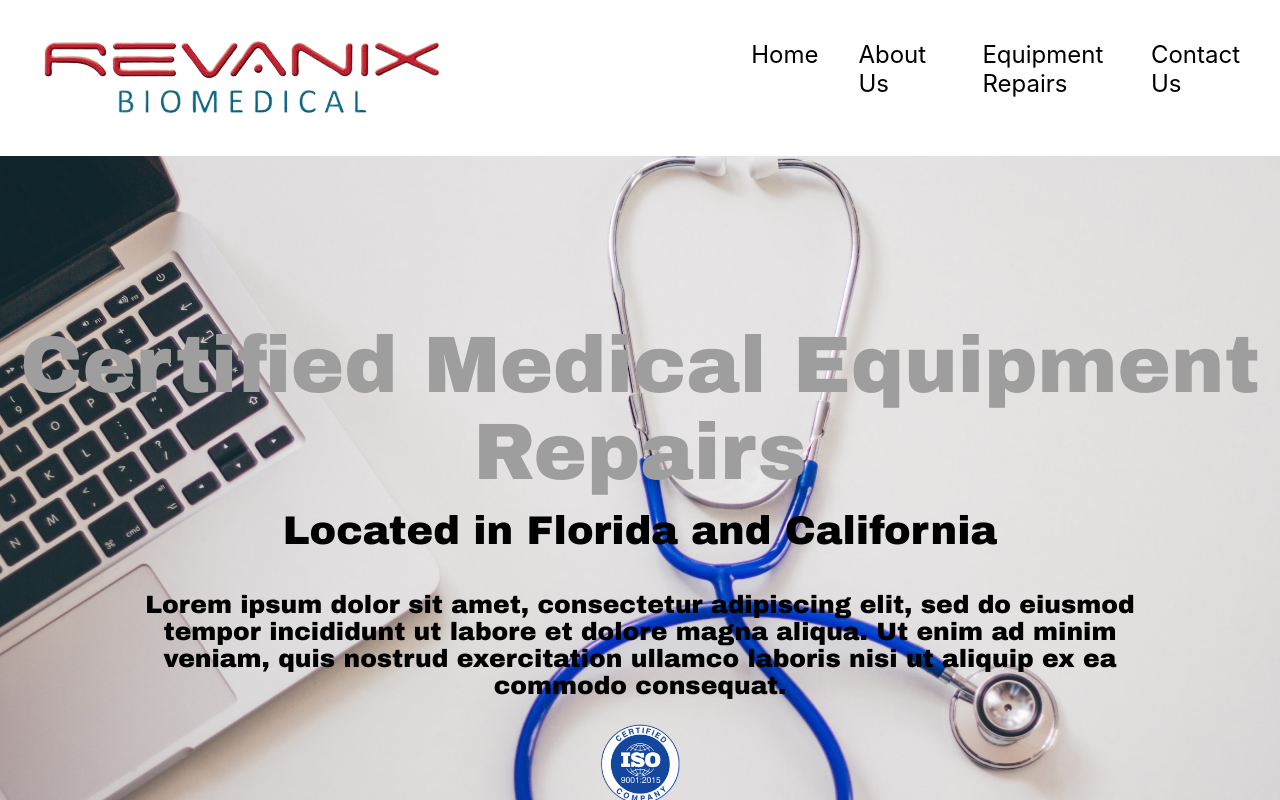
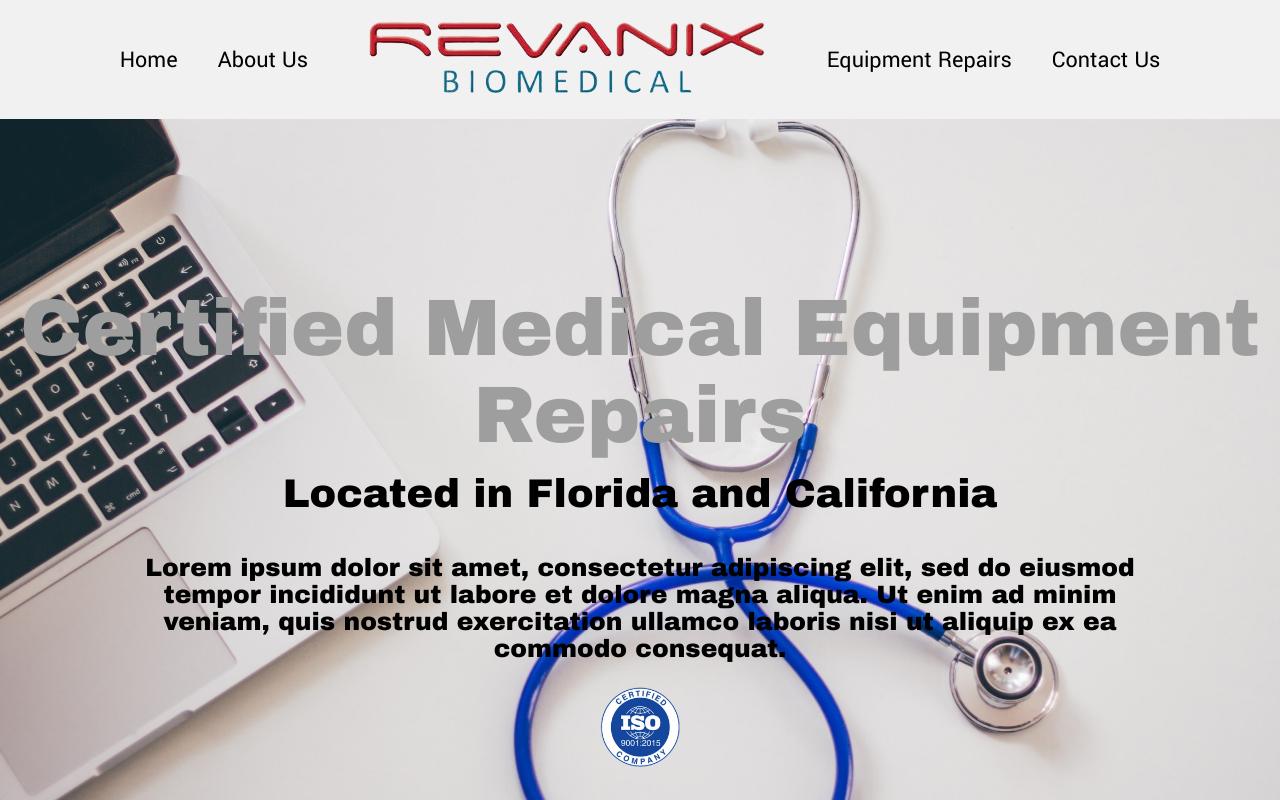
Before and after one commit to darcipons/revanix, a React (Create React App) app in the folder client/: page / in a window 1280 px wide. Shown: the top 800 px of the page. Built offline with nearby package versions, Linux system fonts and the light colour scheme.

Commit message:
changed nav style

```diff
--- a/client/src/components/Navigation/Navbar.css
+++ b/client/src/components/Navigation/Navbar.css
@@ -1,10 +1,10 @@
 #nav-bar {
-  display: grid;
-  grid-template-columns: 1fr repeat(2, 10%) 14% 10%;
-  padding: 10px;
+  display: flex;
+  justify-content: center;
   font-size: 24px;
   text-decoration: none;
-  padding: 20px;
+  font-family: 'Yantramanav', sans-serif;
+  background-color: #F1F1F1;
 }
 
 .pointer {
@@ -13,15 +13,16 @@
 
 .nav_item {
   margin: 20px;
-  justify-self: end;
+  align-self: center;
 }
 
 .text{
   color: black;
   text-decoration: none !important;
-
 }
 
 .navbar_logo {
+  cursor: pointer;
   padding-left: 3%;
+  padding-right: 3%;
 }
--- a/client/src/components/Navigation/Navbar.js
+++ b/client/src/components/Navigation/Navbar.js
@@ -9,10 +9,7 @@ const Navbar = () => {
   return (
     <div>
 
-      <Nav className="justify-content-end" id='nav-bar' activeKey="/home">
-      <div className='navbar_logo'>
-        <img src= {logo} alt='revanix logo' ></img>
-      </div>
+      <Nav className="justify-content-center" id='nav-bar' activeKey="/home" sticky='top'>
         <div className="nav_item">
         <Nav.Item>
           <Link className="text" to={'/'}>Home</Link>
@@ -23,11 +20,13 @@ const Navbar = () => {
           <Link className="text" to={'/about'}>About Us</Link>
         </Nav.Item>
         </div>
+        <div className='navbar_logo'>
+          <img src={logo} alt='revanix logo' ></img>
+        </div>
         <div className="nav_item">
         <Nav.Item>
           <Link className="text" to={'/repairs'}>Equipment Repairs</Link>
         </Nav.Item>
-
         </div>
         <div className="nav_item">
         <Nav.Item>
```
